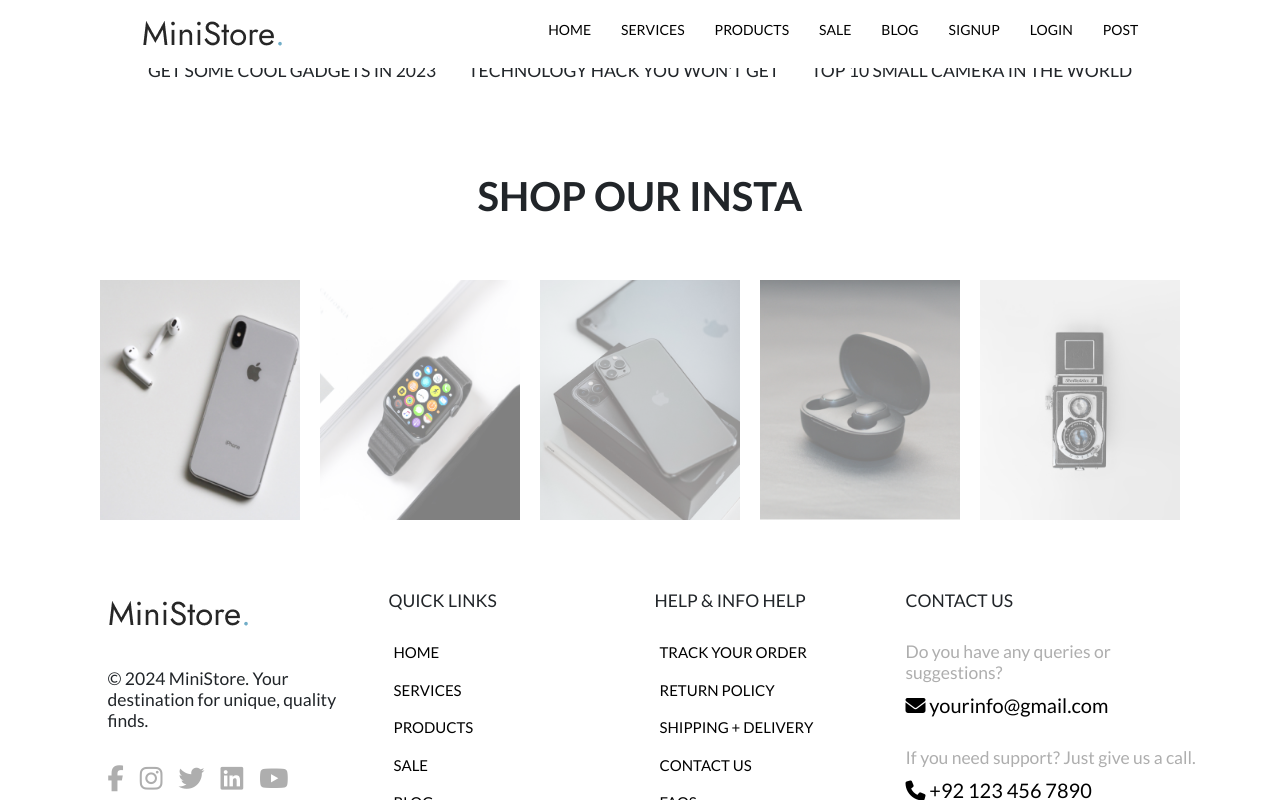
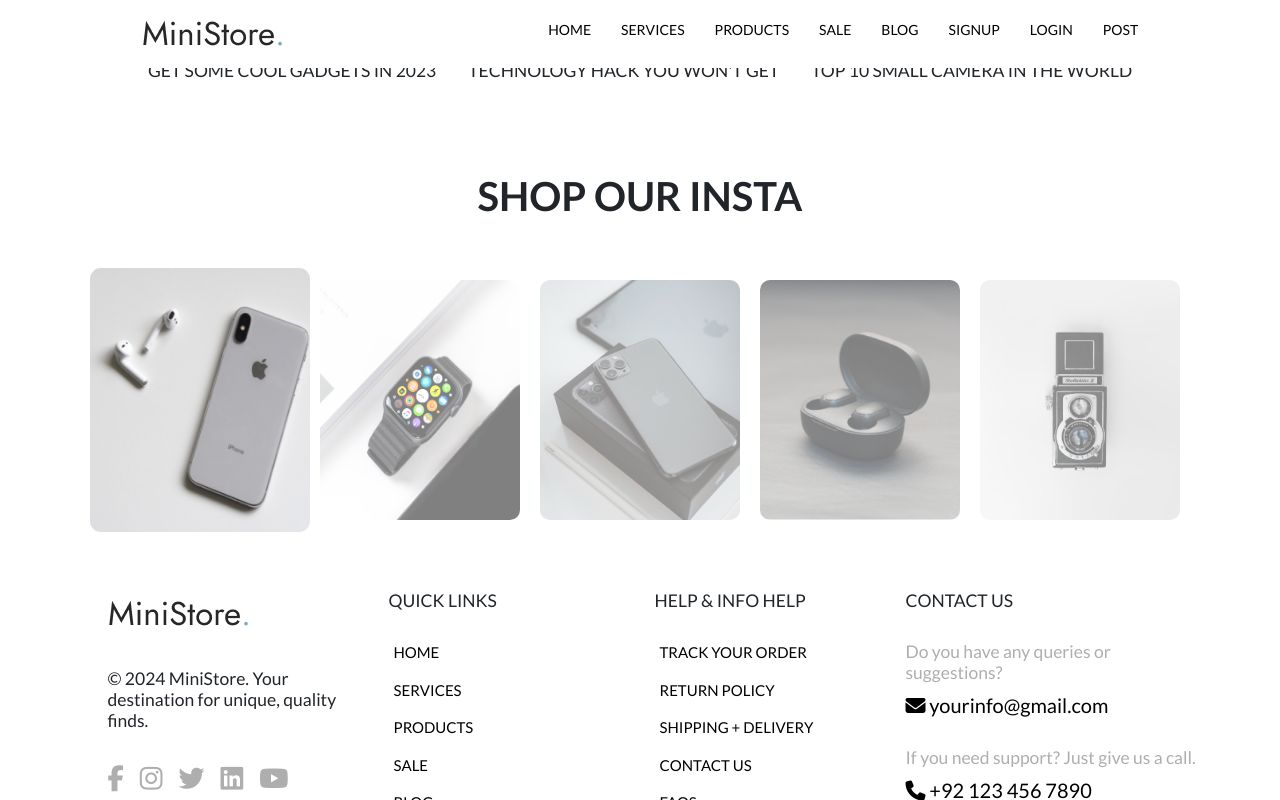
Before and after one commit to mfaiz-ahmed/Login-Signup-Project, a React (Create React App) app in the folder login-signup-project/: page / in a window 1280 px wide. In both pictures the pointer is over the picture 200 px from the left and 3554 px from the top of the page. Shown: the part 3154-3954 px from the top of the page. Built offline with nearby package versions, Linux system fonts and the light colour scheme.

Commit message:
project completed

```diff
--- a/login-signup-project/src/App.css
+++ b/login-signup-project/src/App.css
@@ -109,10 +109,12 @@ transition: all 0.3s;}
   cursor: pointer;
   filter:opacity(50%);
   transition: all 0.3s;
+  border-radius: 1rem;
 }
 
 .insta-img:hover{
   filter: opacity(100%);
+  transform: scale(1.1);
 }
 
 
```
